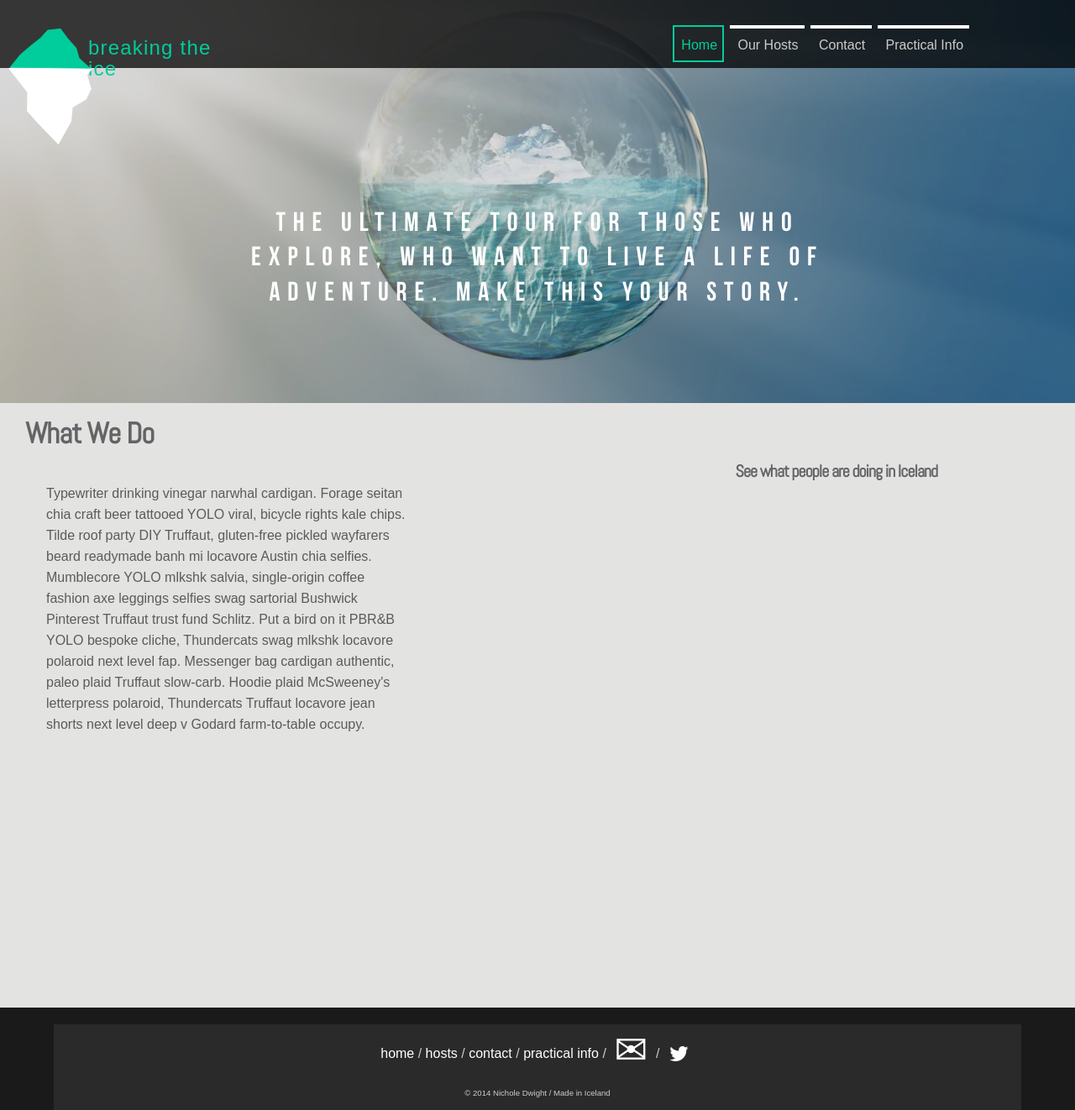
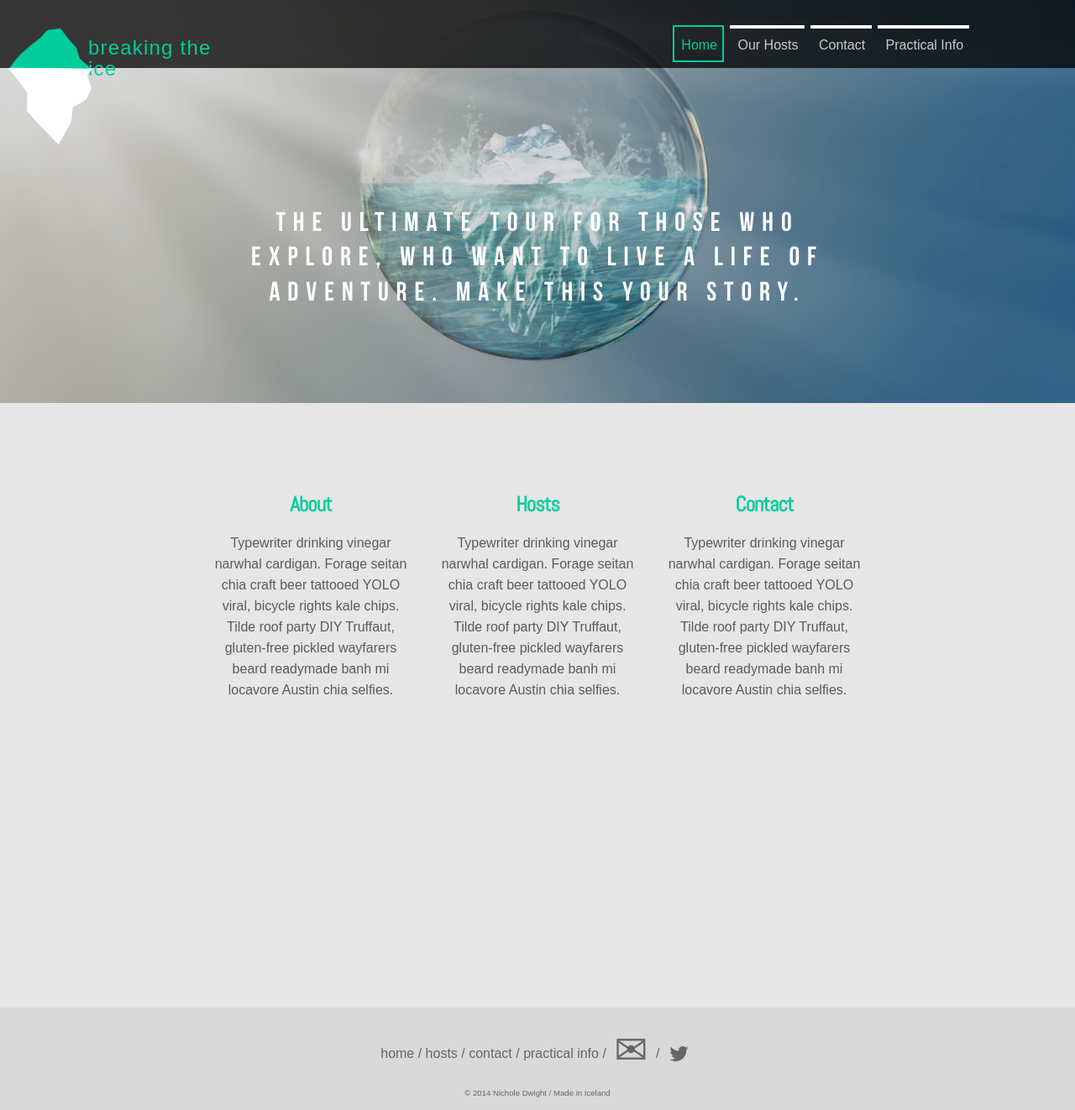
Before and after one commit to nicholedwight/breaking-the-ice, a PHP site: page / in a window 1280 px wide. Shown: the whole page at 84% size. Run offline with PHP 8.4, Linux system fonts and the light colour scheme; style sheets or scripts are compiled from the project's sources; some libraries are stand-ins or nearby versions; some web fonts are replaced.

Commit message:
redesigning homepage

```diff
--- a/index.php
+++ b/index.php
@@ -7,14 +7,28 @@
   </section>
   <main class="main_wrapper cf" role="main">
     <a id="skip"> </a>
-    <h1>What We Do</h1>
+    <div class="main_content">
+      <div class="content_item">
+        <h2><a href="#">About</a></h2>
+        <p>Typewriter drinking vinegar narwhal cardigan. Forage seitan chia craft beer tattooed YOLO viral, bicycle rights kale chips. Tilde roof party DIY Truffaut, gluten-free pickled wayfarers beard readymade banh mi locavore Austin chia selfies.</p>
+      </div>
+      <div class="content_item">
+        <h2><a href="#">Hosts</a></h2>
+        <p>Typewriter drinking vinegar narwhal cardigan. Forage seitan chia craft beer tattooed YOLO viral, bicycle rights kale chips. Tilde roof party DIY Truffaut, gluten-free pickled wayfarers beard readymade banh mi locavore Austin chia selfies.</p>
+      </div>
+      <div class="content_item">
+        <h2><a href="#">Contact</a></h2>
+        <p>Typewriter drinking vinegar narwhal cardigan. Forage seitan chia craft beer tattooed YOLO viral, bicycle rights kale chips. Tilde roof party DIY Truffaut, gluten-free pickled wayfarers beard readymade banh mi locavore Austin chia selfies.</p>
+      </div>
+    </div>
+    <!-- <h1>What We Do</h1>
     <article class="l_main_content left">
       <p>Typewriter drinking vinegar narwhal cardigan. Forage seitan chia craft beer tattooed YOLO viral, bicycle rights kale chips. Tilde roof party DIY Truffaut, gluten-free pickled wayfarers beard readymade banh mi locavore Austin chia selfies. Mumblecore YOLO mlkshk salvia, single-origin coffee fashion axe leggings selfies swag sartorial Bushwick Pinterest Truffaut trust fund Schlitz. Put a bird on it PBR&B YOLO bespoke cliche, Thundercats swag mlkshk locavore polaroid next level fap. Messenger bag cardigan authentic, paleo plaid Truffaut slow-carb. Hoodie plaid McSweeney's letterpress polaroid, Thundercats Truffaut locavore jean shorts next level deep v Godard farm-to-table occupy.</p>
     </article>
     <aside class="right">
       <h2>See what people are doing in Iceland</h2>
       <div id="instafeed"></div>
-    </aside>
+    </aside> -->
   </main>
 <?php include('inc/footer.php'); ?>
 <script type="text/javascript">
--- a/scss/_hero.scss
+++ b/scss/_hero.scss
@@ -5,6 +5,7 @@
   background-attachment: fixed; /*CSS alternative to a JS parallax background, helps scoll performance of the site*/
   margin-top: -20px;
   position: relative;
+  height: 350px;
 }
 
 .primary_hero:before {
@@ -55,6 +56,10 @@
 
 @media all and (min-width: 400px) {
 
+  .primary_hero {
+    height: 500px;
+  }
+
   .primary_title {
     width: 70%;
   }
--- a/scss/_layout.scss
+++ b/scss/_layout.scss
@@ -3,6 +3,7 @@ main {
   @include column(12);
   height: auto;
   margin-top: 100px;
+  background: #E6E6E6;
 }
 
 section {
@@ -33,7 +34,7 @@ img {
 
 footer {
   text-align: center;
-  background-color: #1A1A1A;
+  background-color: #D9D9D9;
   color: $footer-grey;
   padding-top: 20px;
   height: auto;
@@ -42,18 +43,34 @@ footer {
 }
 
 .footer_wrapper {
-  background-color: #2A2A2A;
   width: 90%;
   text-align: left;
   padding: 3px 20px;
   margin: 0 auto;
-  color: #CCC;
   text-align: center;
 }
 
 .main_wrapper {
   padding: 15px 30px;
   margin-top: 0px;
+}
+
+.main_content {
+  max-width: 960px;
+  display: flex;
+  flex-direction: row;
+  flex-wrap: wrap;
+  justify-content: center;
+  text-align: center;
+  margin: 80px auto;
+}
+
+.content_item {
+  width: 23%;
+  min-width: 230px;
+  display: flex;
+  flex-direction: column;
+  margin: 0 20px;
 }
 
 .secondary_wrapper {
--- a/scss/_typography.scss
+++ b/scss/_typography.scss
@@ -30,9 +30,19 @@ p {
   line-height: 25px;
 }
 
+footer a {
+  color: $footer-grey;
+}
+
 footer a:hover {
   color: #00CD9B;
   transition: all 0.5s ease-in-out;
+}
+
+.content_item a {
+  font-size: 1.25em;
+  line-height: 1.3em;
+  color: #00CD9B;
 }
 
 .current, a.faq_current {
```
Also changed, not shown: img/surfgirl.jpg (added).
